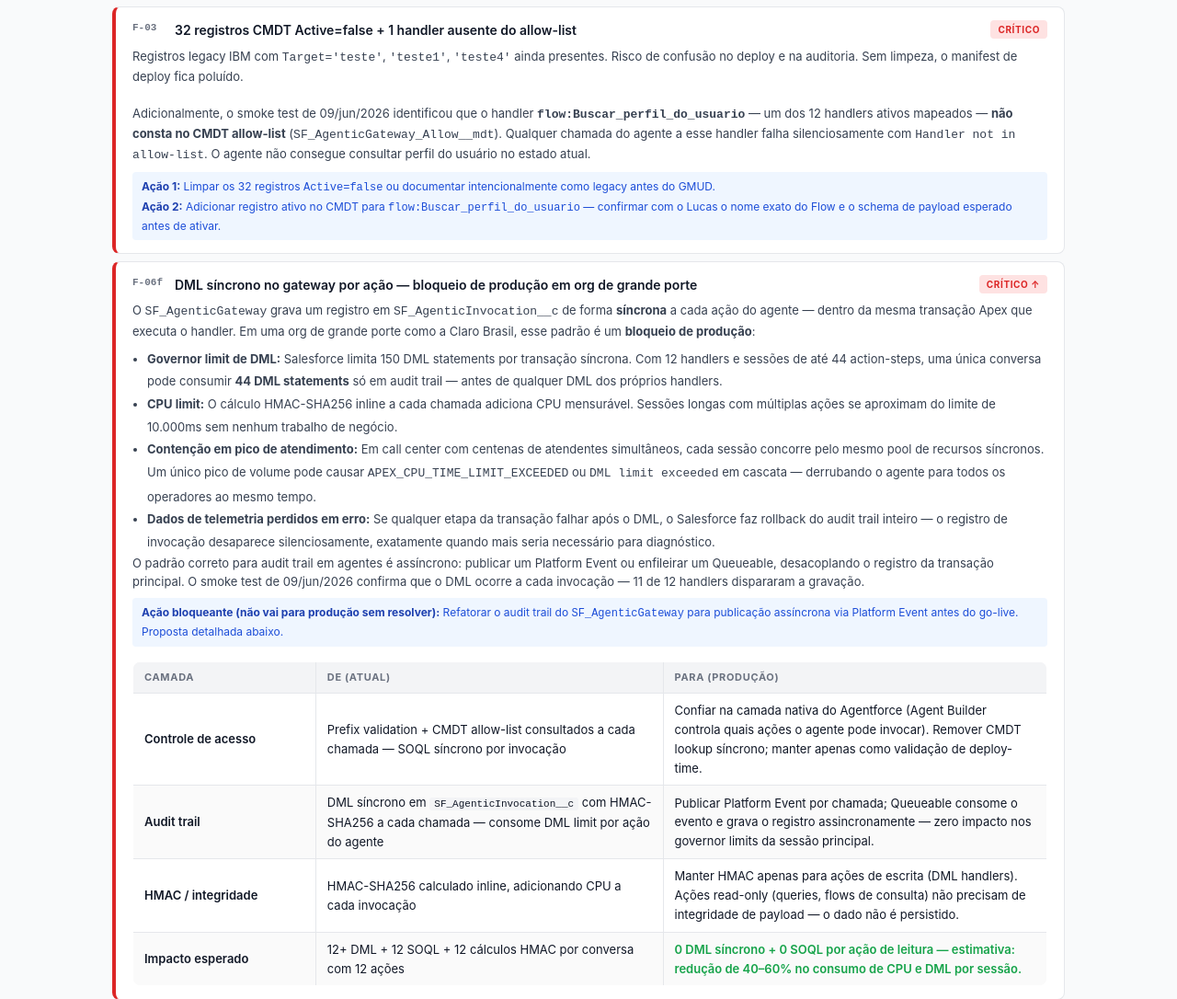
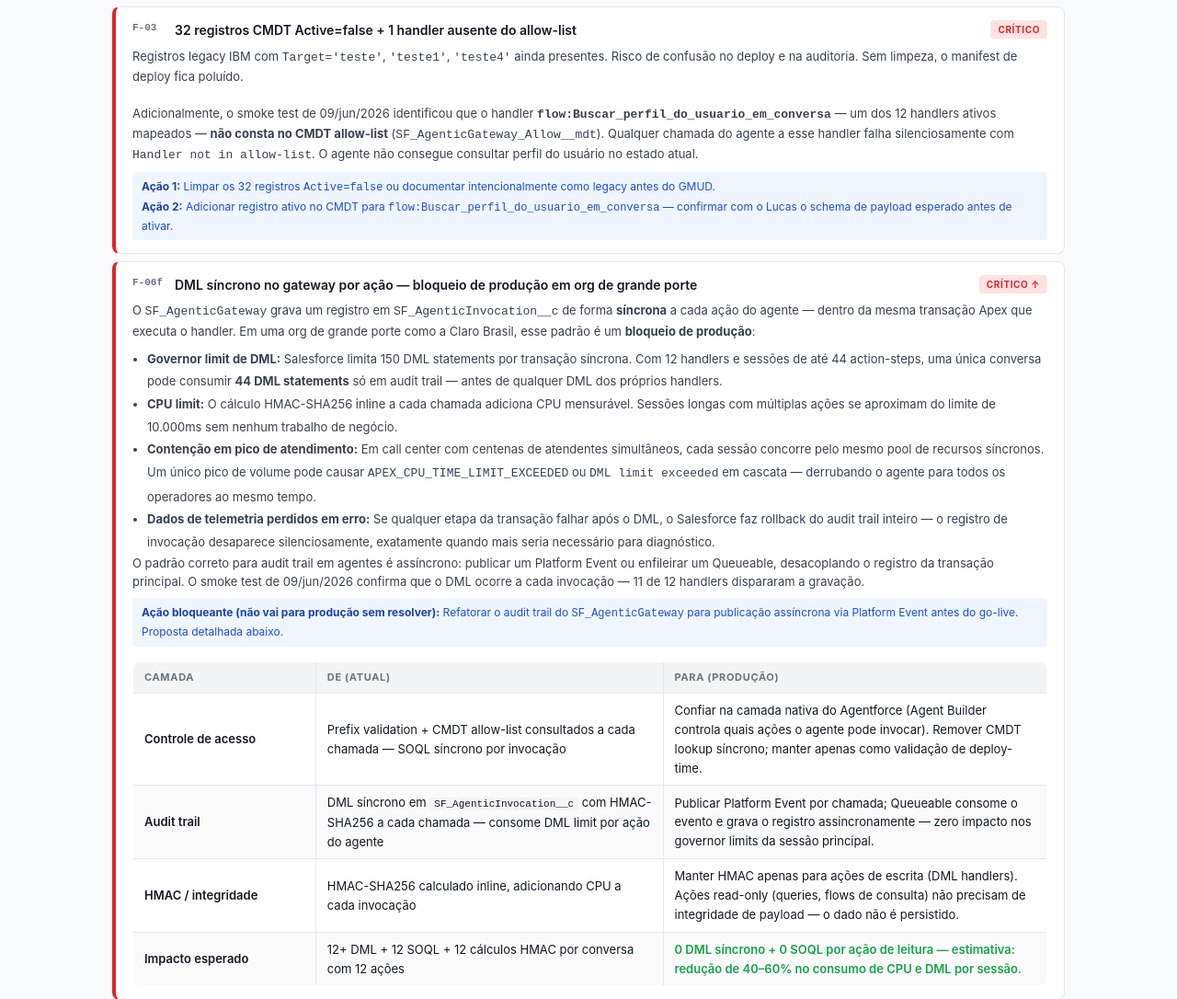
Before and after one commit to adeandrade27/projeto-solar-assessment, a plain HTML site: page index.html in a window 1280 px wide. Shown: the part 1965-3051 px from the top of the page at 92% size. Drawn offline with Linux system fonts and the light colour scheme.

Commit message:
fix: corrige nome do handler h08 para flow:Buscar_perfil_do_usuario_em_conversa

```diff
--- a/index.html
+++ b/index.html
@@ -556,15 +556,15 @@
         Risco de confusão no deploy e na auditoria. Sem limpeza, o manifest de deploy fica poluído.
         <br><br>
         Adicionalmente, o smoke test de 09/jun/2026 identificou que o handler
-        <strong><code>flow:Buscar_perfil_do_usuario</code></strong> — um dos 12 handlers ativos mapeados —
+        <strong><code>flow:Buscar_perfil_do_usuario_em_conversa</code></strong> — um dos 12 handlers ativos mapeados —
         <strong>não consta no CMDT allow-list</strong> (<code>SF_AgenticGateway_Allow__mdt</code>).
         Qualquer chamada do agente a esse handler falha silenciosamente com
         <code>Handler not in allow-list</code>. O agente não consegue consultar perfil do usuário no estado atual.
       </div>
       <div class="finding-action">
         <strong>Ação 1:</strong> Limpar os 32 registros <code>Active=false</code> ou documentar intencionalmente como legacy antes do GMUD.<br>
-        <strong>Ação 2:</strong> Adicionar registro ativo no CMDT para <code>flow:Buscar_perfil_do_usuario</code>
-        — confirmar com o Lucas o nome exato do Flow e o schema de payload esperado antes de ativar.
+        <strong>Ação 2:</strong> Adicionar registro ativo no CMDT para <code>flow:Buscar_perfil_do_usuario_em_conversa</code>
+        — confirmar com o Lucas o schema de payload esperado antes de ativar.
       </div>
     </div>
 
@@ -804,7 +804,7 @@
         <code>SF_AgenticGateway</code>. Resultados:
         <ul style="margin:8px 0 0 16px; line-height:1.8;">
           <li><strong>11/12 handlers passam pelo gateway</strong> (CMDT allow-list ok, prefix ok)</li>
-          <li><strong>1/12 bloqueado</strong>: <code>flow:Buscar_perfil_do_usuario</code> — ausente do allow-list (ver F-03)</li>
+          <li><strong>1/12 bloqueado</strong>: <code>flow:Buscar_perfil_do_usuario_em_conversa</code> — ausente do allow-list (ver F-03)</li>
           <li><strong>Apex handlers</strong> (<code>SF_FinDiagHistoricalInvoicesHandler</code>, <code>SF_FinDiagInvoiceDetailsHandler</code>)
               retornam erro de validação própria: <em>"startDate é obrigatório"</em> e <em>"invoiceId é obrigatório"</em>
               — o gateway despacha corretamente, mas o schema de payload usado pelo agente precisa incluir esses campos</li>
```
Also changed, not shown: tests.html (+5 -5 lines).
